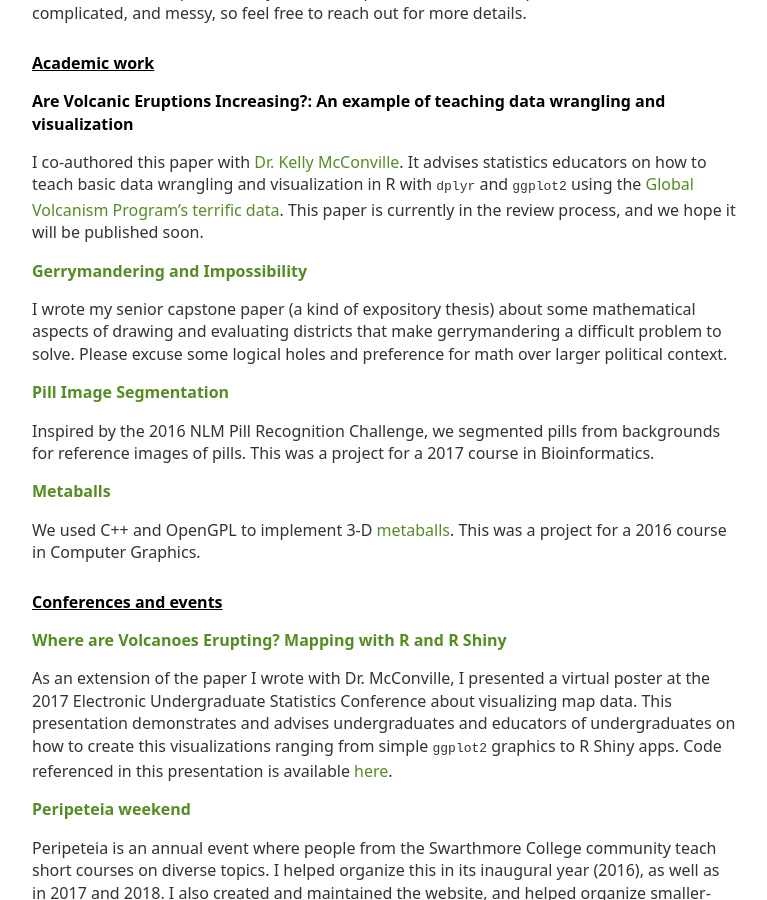
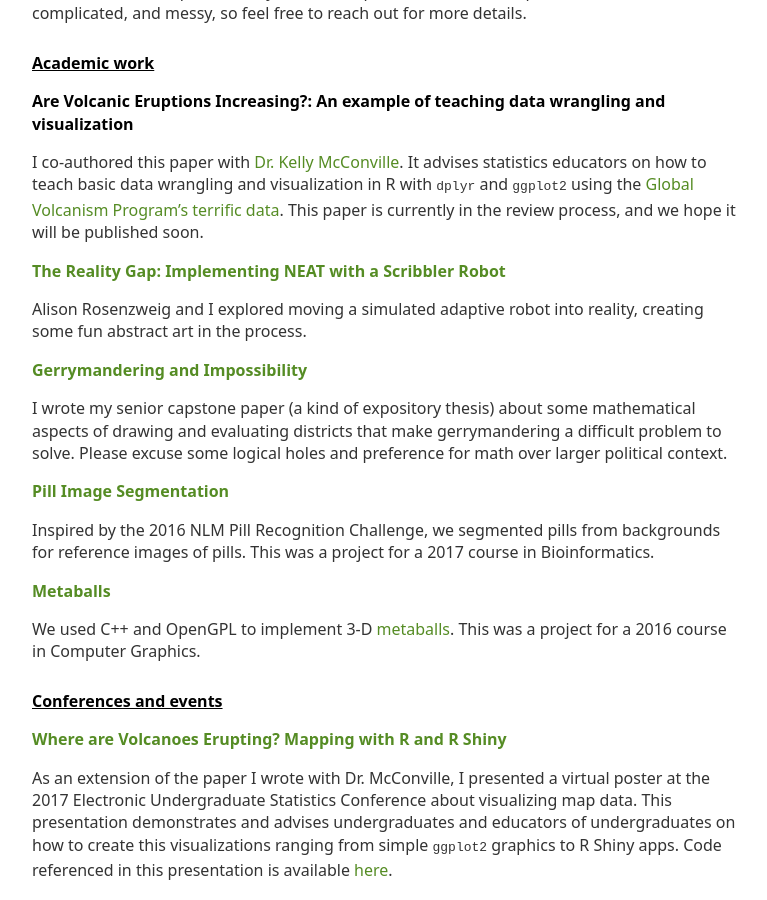
Before and after one commit to emmaremy/emmaremy.github.io, a Jekyll site: the page built from projects/index.md, in a window 1280 px wide and 900 px high, scrolled down 543 px. Shown: the whole window, without its empty margins (256-1023 px from the left). Built offline with Jekyll 4.4.1, drawn with Linux system fonts in a browser that asks for light colours.

Commit message:
add scribbler

```diff
--- a/projects/index.md
+++ b/projects/index.md
@@ -18,6 +18,10 @@ Many Chilean workers face significant workplace safety issues. Direcci&#243;n de
 ### Are Volcanic Eruptions Increasing?: An example of teaching data wrangling and visualization
 
 I co-authored this paper with [Dr. Kelly McConville](https://blogs.swarthmore.edu/kelly-mcconville/). It advises statistics educators on how to teach basic data wrangling and visualization in R with `dplyr` and `ggplot2` using the [Global Volcanism Program's terrific data](https://volcano.si.edu/). This paper is currently in the review process, and we hope it will be published soon.
+
+### [The Reality Gap: Implementing NEAT with a Scribbler Robot](https://www.cs.swarthmore.edu/~meeden/cs81/f17/projects/AlisonEmma.pdf)
+
+Alison Rosenzweig and I explored moving a simulated adaptive robot into reality, creating some fun abstract art in the process.
 
 ### [Gerrymandering and Impossibility]({{ site.baseurl }}/images/capstone_emma.pdf)
 
```
